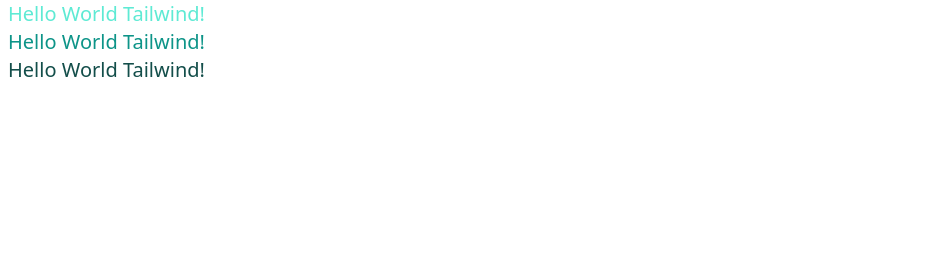
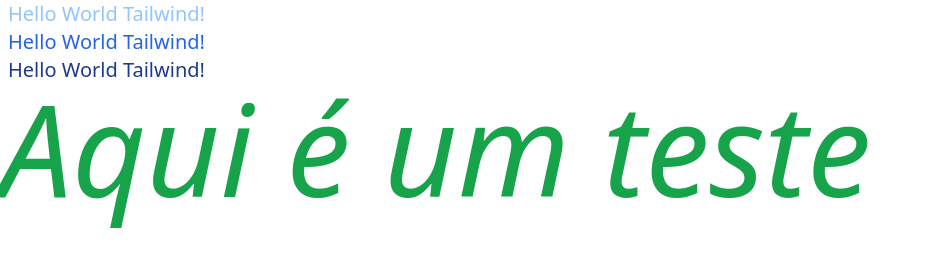
Before and after one commit to brunoscosta17/tailwind-course-css-from-basic-to-advanced, a website: page 01.INTRO/src/index.html in a window 1280 px wide. Shown: the whole page, without its empty margins (0-931 px from the left). Drawn offline with Linux system fonts and the light colour scheme.

Commit message:
finalizada section 1

```diff
--- a/01.INTRO/package.json
+++ b/01.INTRO/package.json
@@ -10,6 +10,8 @@
   "author": "",
   "license": "ISC",
   "dependencies": {
+    "autoprefixer": "^10.4.13",
+    "postcss": "^8.4.18",
     "tailwindcss": "^3.2.1"
   }
 }
--- a/01.INTRO/src/index.html
+++ b/01.INTRO/src/index.html
@@ -7,8 +7,9 @@
     <link rel="stylesheet" href="./css/styles.css">
 </head>
 <body>
-    <h1 class="text-teal-300 ml-2 text-xl">Hello World Tailwind!</h1>
-    <h1 class="text-teal-600 ml-2 text-xl">Hello World Tailwind!</h1>
-    <h1 class="text-teal-900 ml-2 text-xl">Hello World Tailwind!</h1>
+    <h1 class="text-blue-300 ml-2 text-xl">Hello World Tailwind!</h1>
+    <h1 class="text-blue-600 ml-2 text-xl">Hello World Tailwind!</h1>
+    <h1 class="text-blue-900 ml-2 text-xl">Hello World Tailwind!</h1>
+    <p class="text-green-600 text-9xl bold italic">Aqui é um teste</p>
 </body>
 </html>
```
Also changed, not shown: 01.INTRO/src/css/styles.css, 1 other file.
